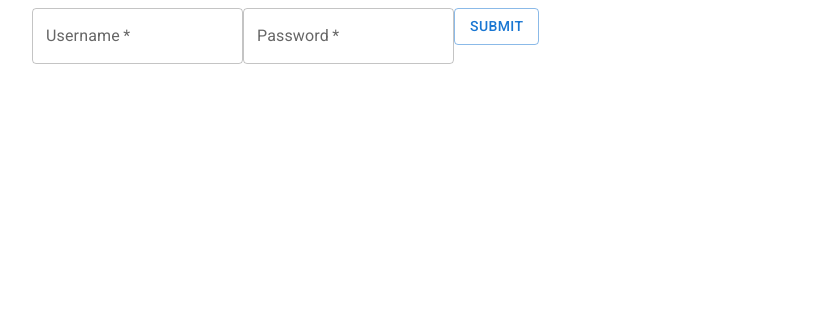
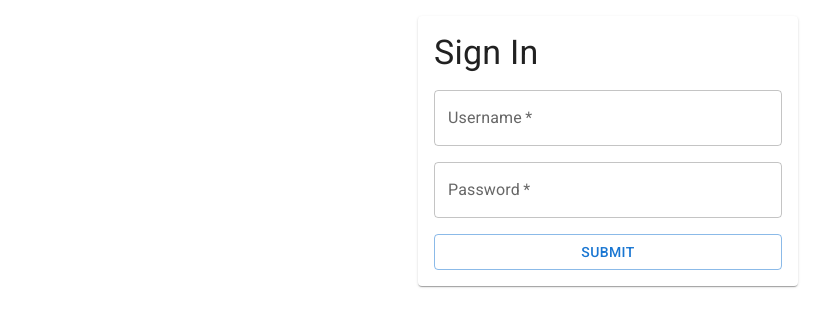
Before and after one commit to HamadNabizada/fitnessTracker, a React (Vite) app: page /login in a window 1280 px wide. Shown: the top 326 px of the page, without its empty margins (32-862 px from the left). Built offline with nearby package versions, Linux system fonts and the light colour scheme.

Commit message:
updated styling for login form and workout form

```diff
--- a/src/Login.jsx
+++ b/src/Login.jsx
@@ -1,7 +1,11 @@
 import { useState } from "react"
-import { Container,TextField, Button } from "@mui/material"
+import { Container, TextField, Button, Stack, Typography } from "@mui/material"
+import Paper from '@mui/material/Paper';
+import Grid from '@mui/material/Grid2';
+import {Box} from "@mui/material";
 
 export default function Login(){
+
 
 const [loginCredentials, setLoginCredentials] = useState({
     username: null,
@@ -60,13 +64,37 @@ async function submitCredentialsToServer(){
 }
 
     return (
-        <Container>
-            <form
+        <Container
+            maxWidth="xs"
+        >
+            <Grid
+                container
+                direction='column'
+            >
+                <Grid>
+                    <Paper
+                        sx={
+                            {
+                                padding: 2,
+                                margin: 1
+                            }
+                        }
+                    >
+
+                        <Box
+                            component="form"
                             autoComplete="off"
                             noValidate
                             onSubmit={submitCredentials}
+                            sx={{
+                                display:'flex',
+                                flexDirection:'column',
+                                gap: '1rem'
+                            }}
                         >
+                            <Typography component='h2' variant="h4" >Sign In</Typography>
                             <TextField
+                                fullWidth
                                 onChange={handleChange}
                                 color='primary'
                                 required
@@ -76,6 +104,7 @@ async function submitCredentialsToServer(){
                                 error={loginCredentialsValidation.usernameError}
                             />
                             <TextField
+                                fullWidth
                                 onChange={handleChange}
                                 color='primary'
                                 required
@@ -90,7 +119,10 @@ async function submitCredentialsToServer(){
                             >
                                 Submit
                             </Button>
-            </form>
+                        </Box>
+                    </Paper>
+                </Grid>
+            </Grid>
         </Container>
     )
 }
--- a/src/components/WorkoutInputForm.jsx
+++ b/src/components/WorkoutInputForm.jsx
@@ -2,6 +2,7 @@ import TextField from '@mui/material/TextField'
 import Button from '@mui/material/Button'
 import Container from '@mui/material/Container'
 import Stack from '@mui/material/Stack'
+import { Box } from '@mui/material'
 
 
 export default function WorkoutInputForm({
@@ -12,10 +13,17 @@ export default function WorkoutInputForm({
 
     return(
         <Container>
-            <Stack
-                direction='row'
-            >
-                <form noValidate autoComplete='off' onSubmit={handleSubmit}>
+                <Box
+                    component='form'
+                    noValidate
+                    autoComplete='off'
+                    onSubmit={handleSubmit}
+                    sx={{
+                        display: 'flex',
+                        flexDirection: 'row',
+                        justifyContent: 'space-between'
+                    }}
+                >
                     <TextField
                         onChange={handleChange}
                         color='primary'
@@ -50,8 +58,7 @@ export default function WorkoutInputForm({
                     >
                         Submit
                     </Button>
-                </form>
-            </Stack>
+                </Box>
         </Container>
     )
 }
```
Lines whose indentation alone changed are shown as unchanged.
